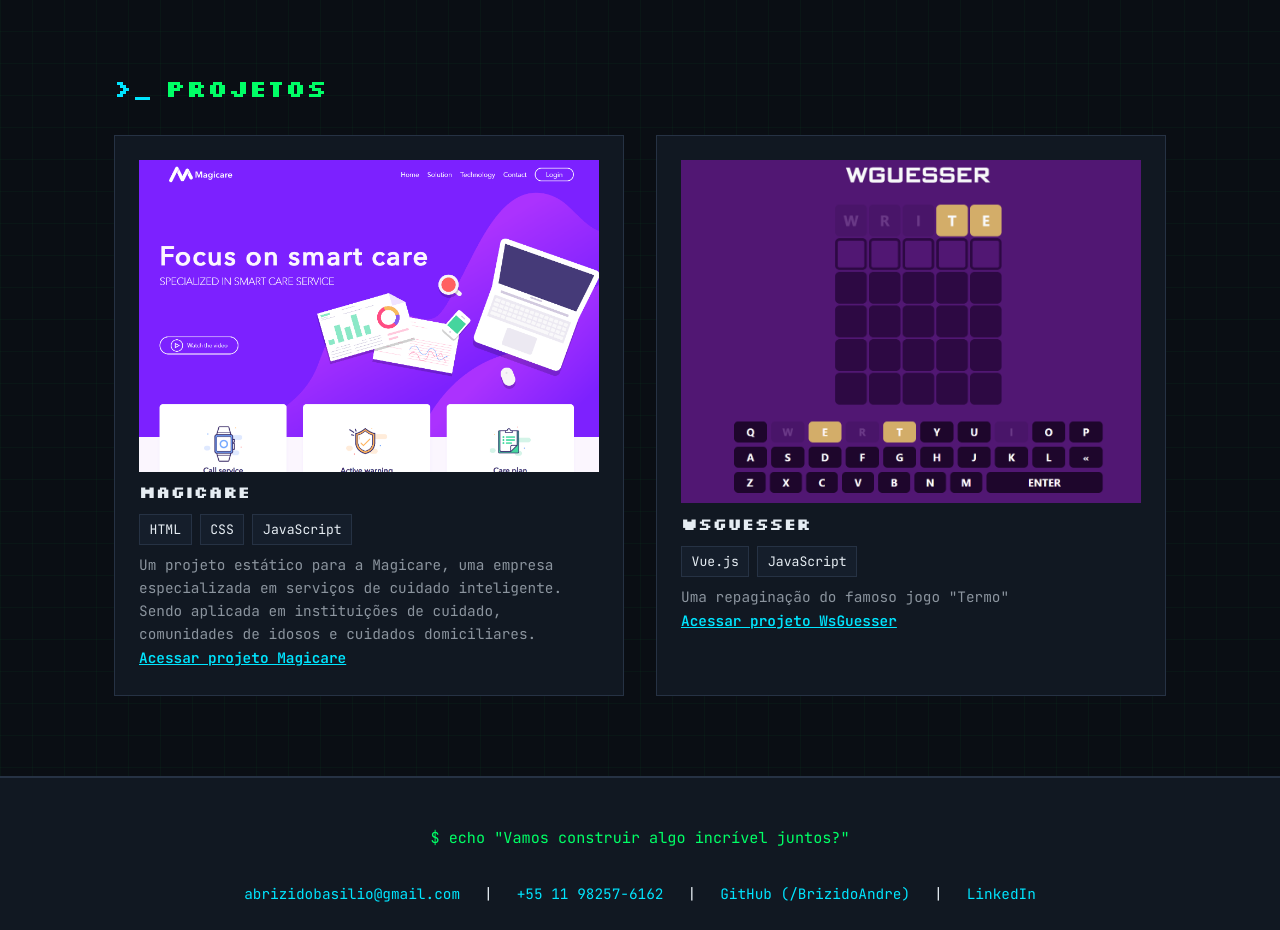
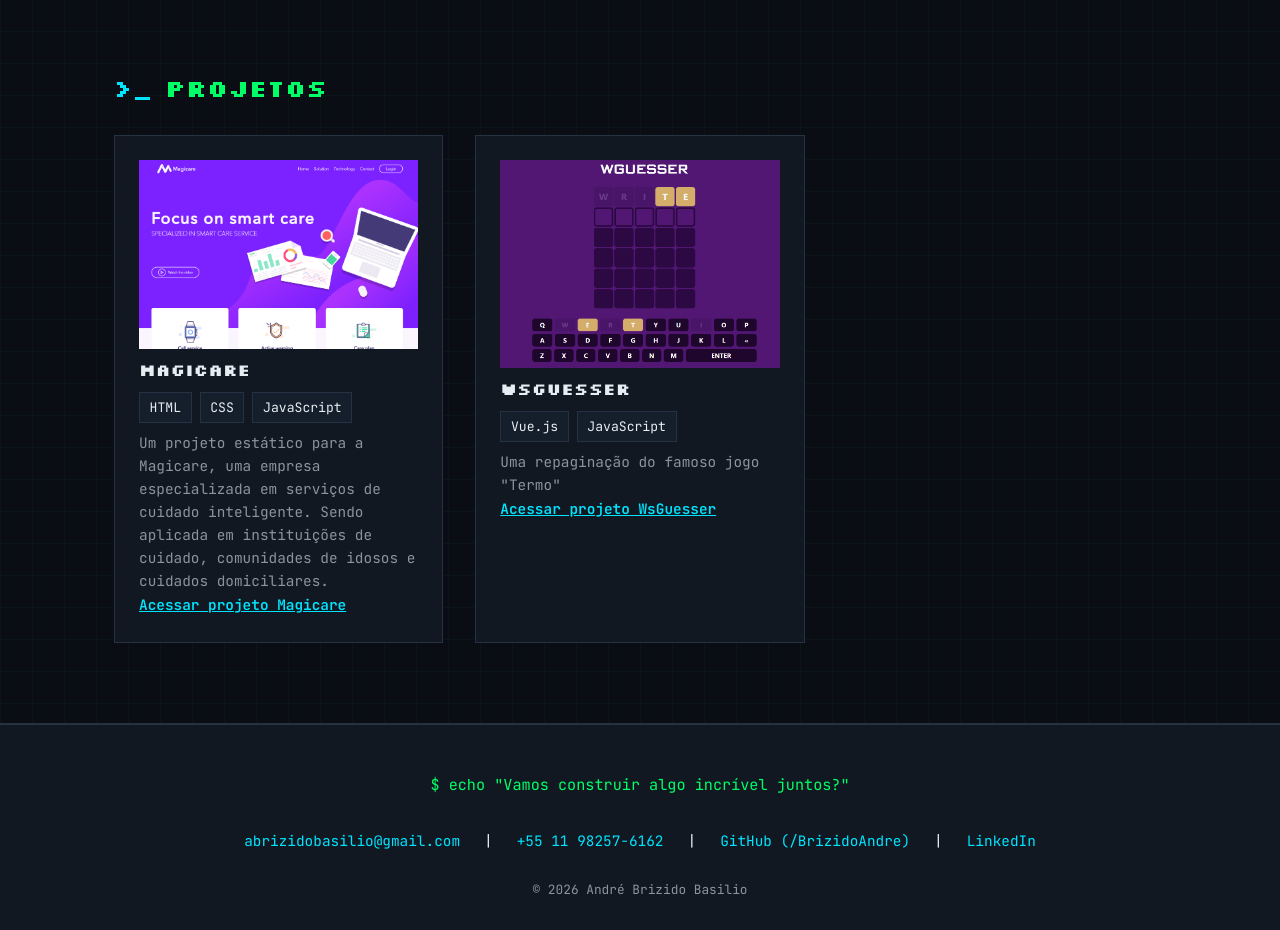
Before and after one commit to BrizidoAndre/Portfolio, a plain HTML site: page index.html in a window 1280 px wide. Shown: the part 2401-3331 px from the top of the page. Drawn offline with Linux system fonts and the light colour scheme.

Commit message:
style: Change min width in project grid cards

```diff
--- a/style/styles.css
+++ b/style/styles.css
@@ -483,7 +483,7 @@ main {
 
 .project-grid {
     display: grid;
-    grid-template-columns: repeat(auto-fill, minmax(450px, 1fr));
+    grid-template-columns: repeat(auto-fill, minmax(300px, 1fr));
     gap: 2rem;
 }
 
```
